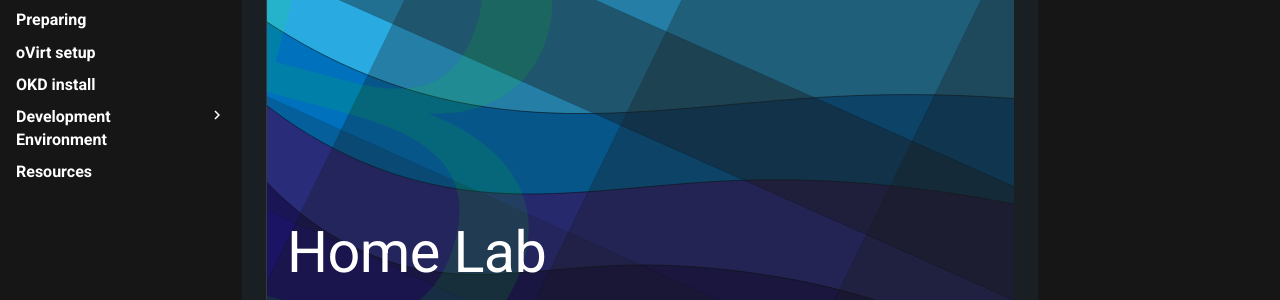
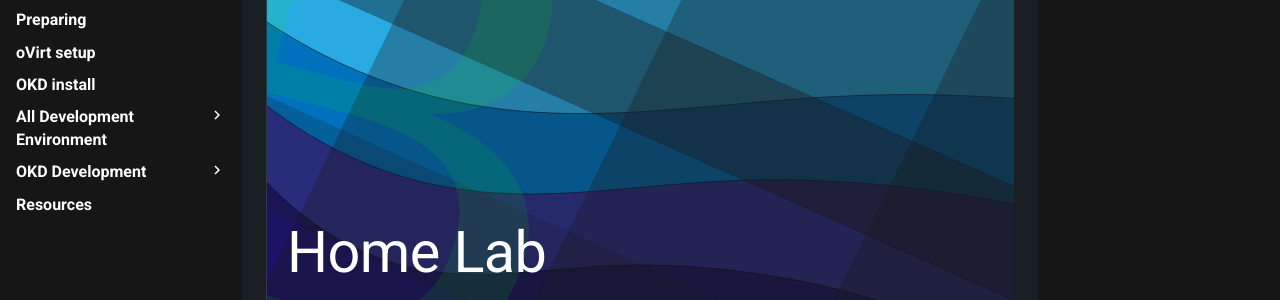
Before and after one commit to brianinnes/homeLab, an MkDocs documentation site: the page built from docs/index.md, in a window 1280 px wide. Shown: the part 172-472 px from the top of the page. Built offline with MkDocs 1.6.1 and Material for MkDocs 9.7.7, drawn with Linux system fonts in a browser that asks for light colours; comment, search, counter and statistics services are not loaded.

Commit message:
added OKD dev section

```diff
--- a/cspell.json
+++ b/cspell.json
@@ -20,7 +20,8 @@
         "kubectl",
         "Kube",
         "oVirt",
-        "Gluster"
+        "Gluster",
+        "OpenShift"
     ],
     // flagWords - list of words to be always considered incorrect
     // This is useful for offensive words and common spelling errors.
--- a/mkdocs.yml
+++ b/mkdocs.yml
@@ -51,6 +51,8 @@ nav:
   - Preparing: preparation.md
   - oVirt setup: ovirt.md
   - OKD install: okd_install.md
-  - Development Environment:
+  - All Development Environment:
     - Pipelines: pipelines.md
+  - OKD Development:
+    - Resources: okd_development.md
   - Resources: resources.md
```
Also changed, not shown: docs/okd_development.md (added, +3 -0 lines).
